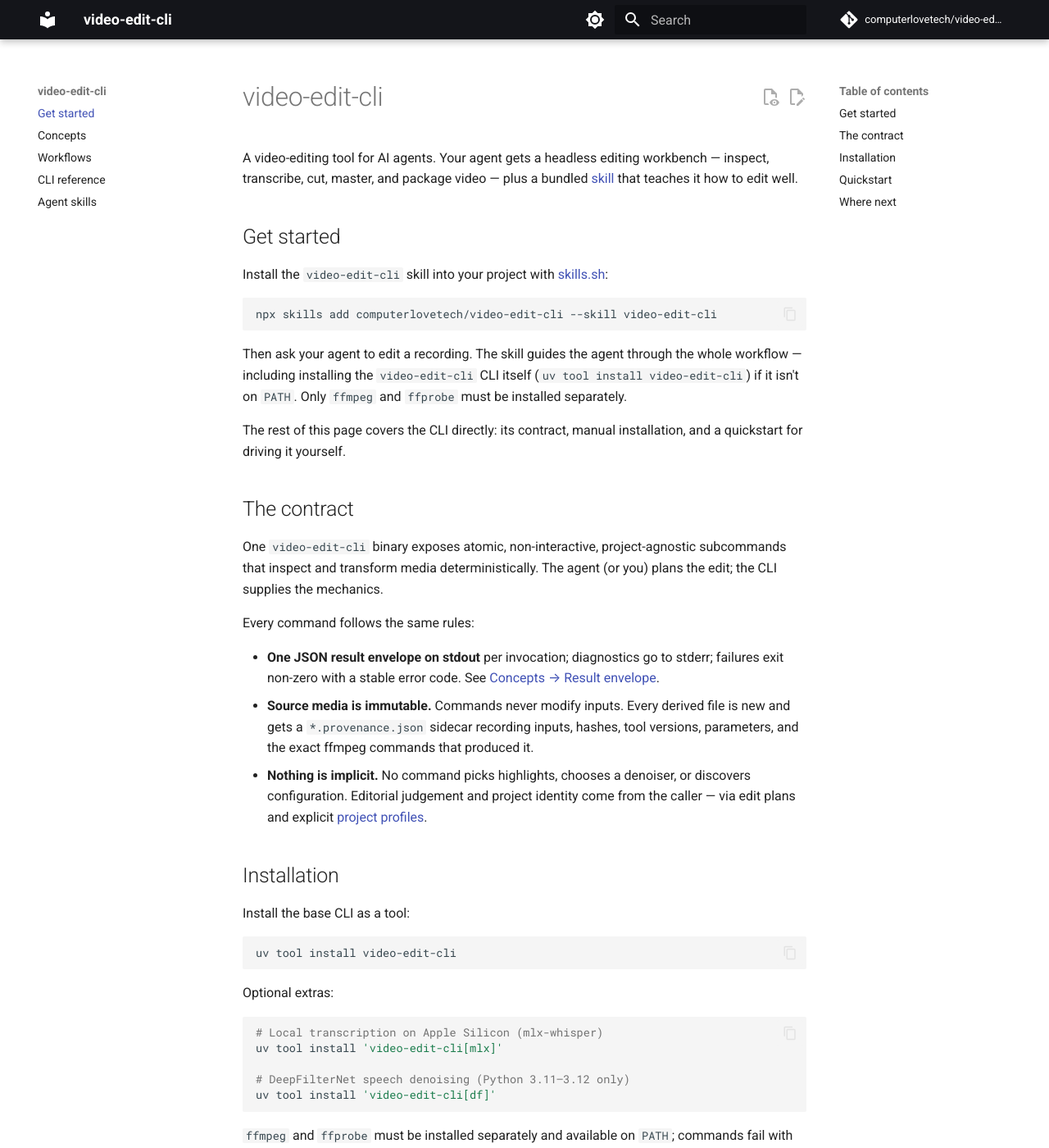
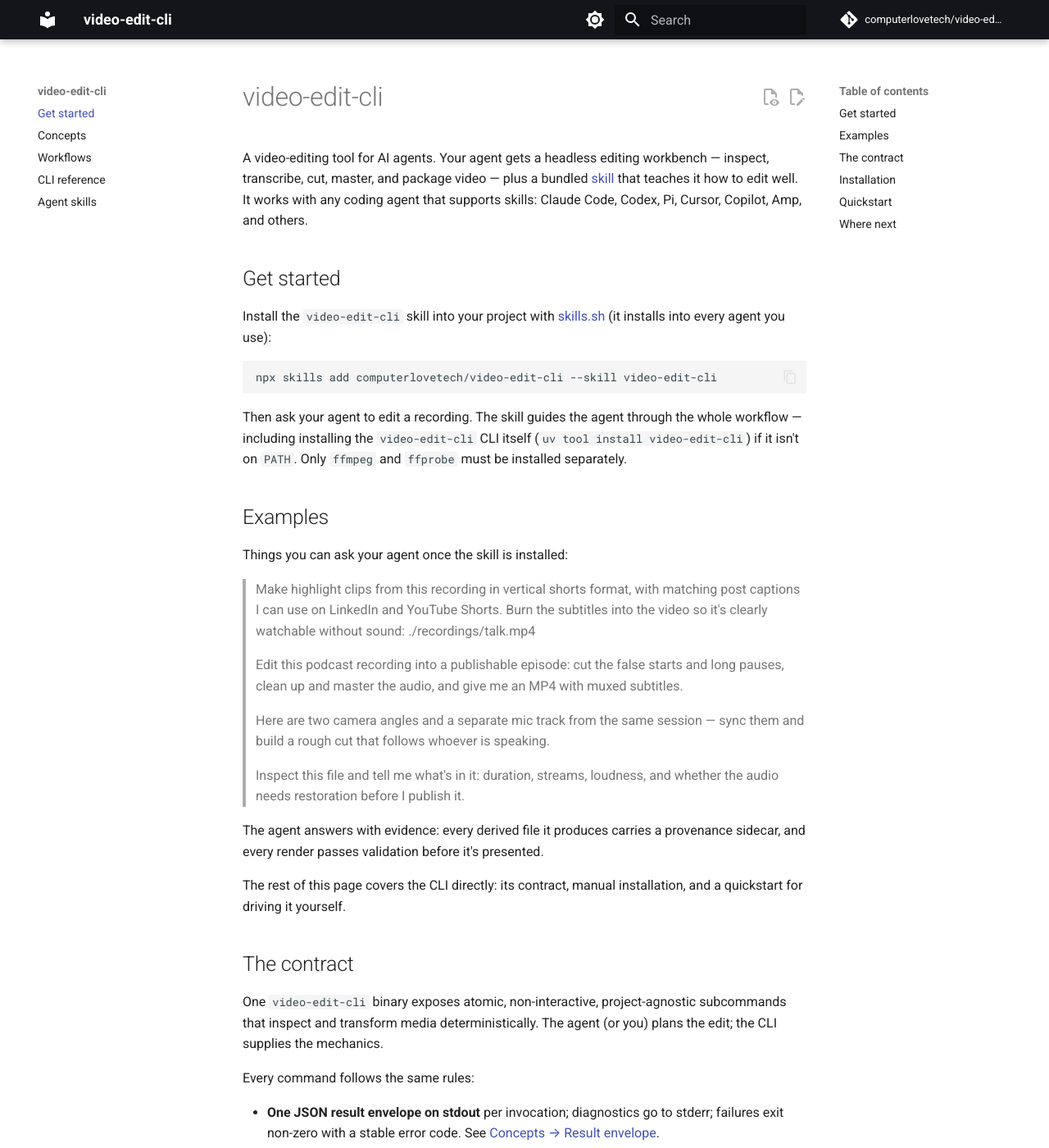
Before and after one commit to computerlovetech/video-edit-cli, an MkDocs documentation site: the page built from docs/index.md, in a window 1280 px wide and 1400 px high. Shown: the whole window at 82% size. Built offline with MkDocs 1.6.1 and Material for MkDocs 9.7.7, drawn with Linux system fonts in a browser that asks for light colours; comment, search, counter and statistics services are not loaded.

Commit message:
docs: add example prompts and note agent-agnostic support
Co-Authored-By: Claude Fable 5 <noreply@anthropic.com>

````diff
--- a/docs/index.md
+++ b/docs/index.md
@@ -2,12 +2,14 @@
 
 A video-editing tool for AI agents. Your agent gets a headless editing
 workbench — inspect, transcribe, cut, master, and package video — plus a
-bundled [skill](skills.md) that teaches it how to edit well.
+bundled [skill](skills.md) that teaches it how to edit well. It works with any
+coding agent that supports skills: Claude Code, Codex, Pi, Cursor, Copilot,
+Amp, and others.
 
 ## Get started
 
 Install the `video-edit-cli` skill into your project with
-[skills.sh](https://skills.sh):
+[skills.sh](https://skills.sh) (it installs into every agent you use):
 
 ```sh
 npx skills add computerlovetech/video-edit-cli --skill video-edit-cli
@@ -17,6 +19,28 @@ Then ask your agent to edit a recording. The skill guides the agent through the
 whole workflow — including installing the `video-edit-cli` CLI itself
 (`uv tool install video-edit-cli`) if it isn't on `PATH`. Only `ffmpeg` and
 `ffprobe` must be installed separately.
+
+## Examples
+
+Things you can ask your agent once the skill is installed:
+
+> Make highlight clips from this recording in vertical shorts format, with
+> matching post captions I can use on LinkedIn and YouTube Shorts. Burn the
+> subtitles into the video so it's clearly watchable without sound:
+> ./recordings/talk.mp4
+
+> Edit this podcast recording into a publishable episode: cut the false starts
+> and long pauses, clean up and master the audio, and give me an MP4 with
+> muxed subtitles.
+
+> Here are two camera angles and a separate mic track from the same session —
+> sync them and build a rough cut that follows whoever is speaking.
+
+> Inspect this file and tell me what's in it: duration, streams, loudness, and
+> whether the audio needs restoration before I publish it.
+
+The agent answers with evidence: every derived file it produces carries a
+provenance sidecar, and every render passes validation before it's presented.
 
 The rest of this page covers the CLI directly: its contract, manual
 installation, and a quickstart for driving it yourself.
````
Also changed, not shown: README.md (+23 -2 lines).
